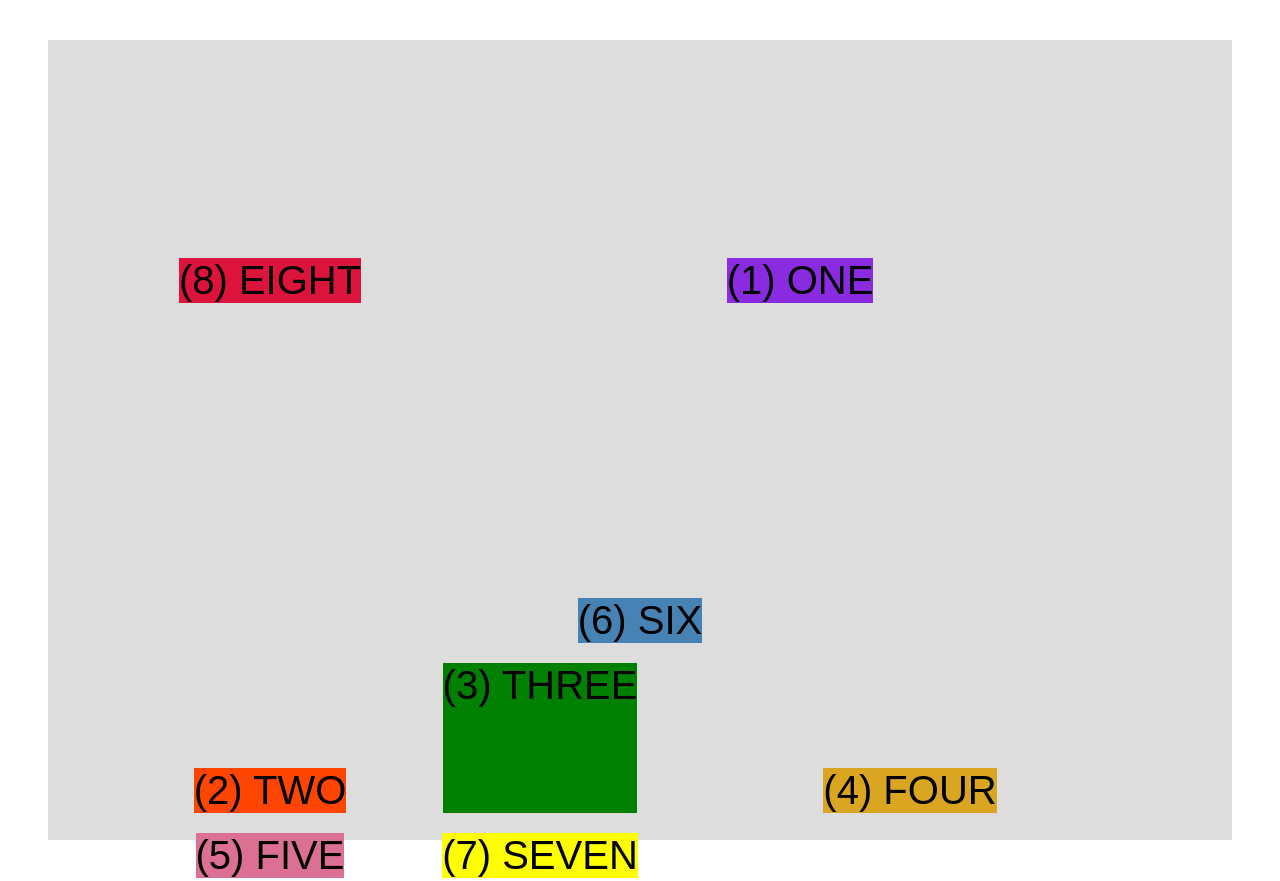
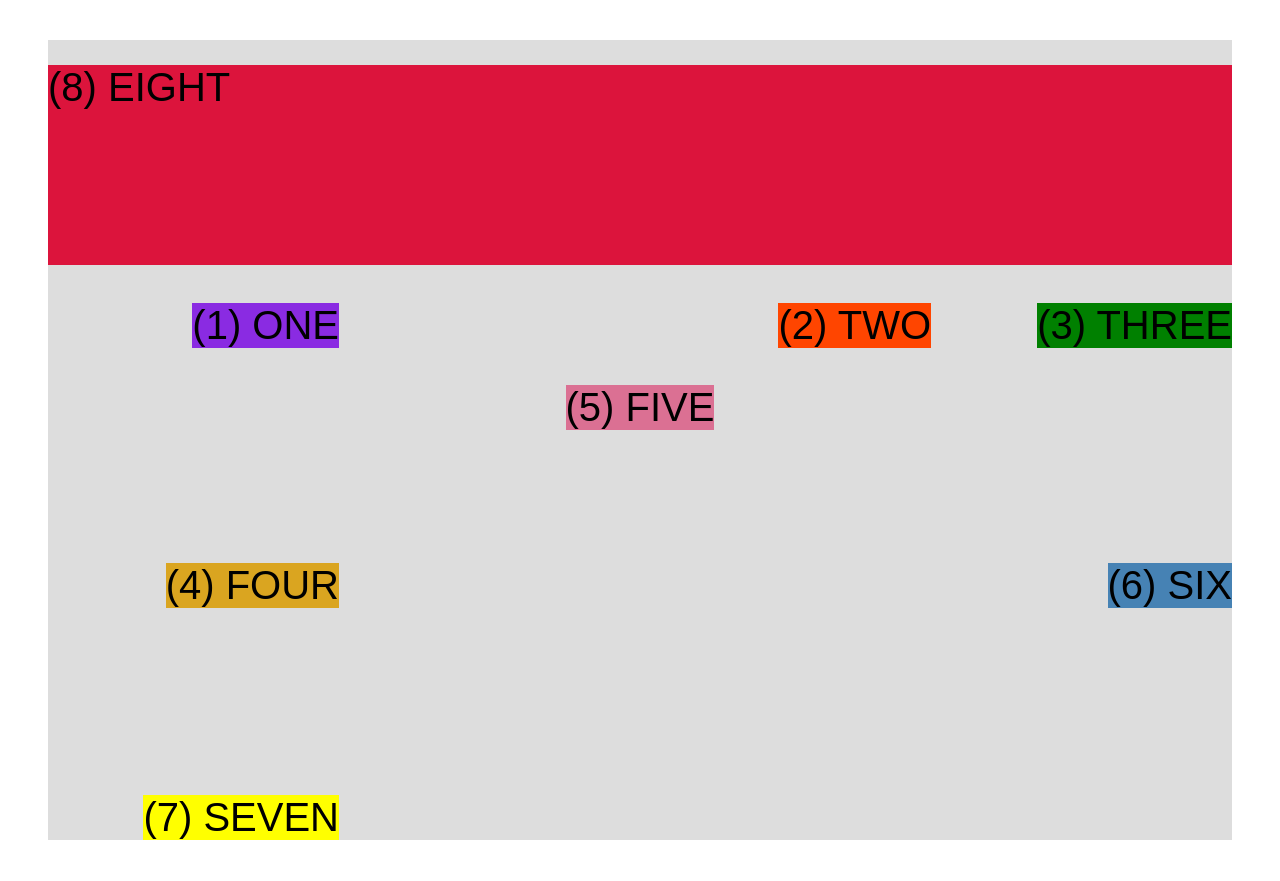
Before and after one commit to mandegar20/Practice-Starter, a plain HTML site: page css-grid.html in a window 1280 px wide. Shown: the top 881 px of the page. Drawn offline with Linux system fonts and the light colour scheme.

Commit message:
more changes

```diff
--- a/css-grid.html
+++ b/css-grid.html
@@ -10,7 +10,7 @@
         background-color: blueviolet;
         /* align-self: start;
         justify-self: end; */
-        grid-column: 2/4;
+        /* grid-column: 2/4; */
       }
 
       .el--2 {
@@ -23,7 +23,7 @@
 
       .el--3 {
         background-color: green;
-        height: 150px;
+        /* height: 150px; */
       }
 
       .el--4 {
@@ -36,12 +36,14 @@
 
       .el--5 {
         background-color: palevioletred;
+        align-self: start;
+        justify-self: center;
       }
 
       .el--6 {
         background-color: steelblue;
-        grid-column: 1 / span 3;
-        grid-row: 2 / 4;
+        /* grid-column: 1 / span 3;
+        grid-row: 2 / 4; */
       }
 
       .el--7 {
@@ -52,10 +54,14 @@
 
       .el--8 {
         background-color: crimson;
-        grid-column: 1/2;
-        grid-row: 1/2;
+        /* grid-column: 1/2;
+        grid-row: 1/2; */
         /* grid-column: 2/3;
         grid-row: 1/2; */
+        grid-column: 1 / -1;
+        grid-row: 1/2;
+        align-self: stretch;
+        justify-self: stretch;
       }
 
       .container--1 {
@@ -71,14 +77,24 @@
         gap: 1rem; */
 
         /* CSS GRID */
-        display: grid;
+        /* display: grid;
         grid-template-columns: 300px 200px 500px;
         grid-template-rows: 300px 200px 100px;
         gap: 20px;
         justify-items: center;
         align-items: end;
         justify-content: center;
-        align-content: center;
+        align-content: center; */
+
+        display: grid;
+        grid-template-columns: 1fr 2fr 1fr;
+        grid-template-rows: 200px 100px 400px;
+        column-gap: 10px;
+        row-gap: 10px;
+        align-items: center;
+        justify-items: end;
+        align-content: end;
+        justify-content: start;
       }
 
       .container--2 {
@@ -92,10 +108,10 @@
         height: 600px;
 
         /* CSS GRID */
-        display: grid;
+        /* display: grid; */
         /* grid-template-columns: 1fr 1fr 1fr; */
-        grid-template-columns: repeat(3, 1fr);
-        grid-template-rows: repeat(3, 1fr);
+        /* grid-template-columns: repeat(3, 1fr);
+        grid-template-rows: repeat(3, 1fr); */
       }
     </style>
   </head>
```
